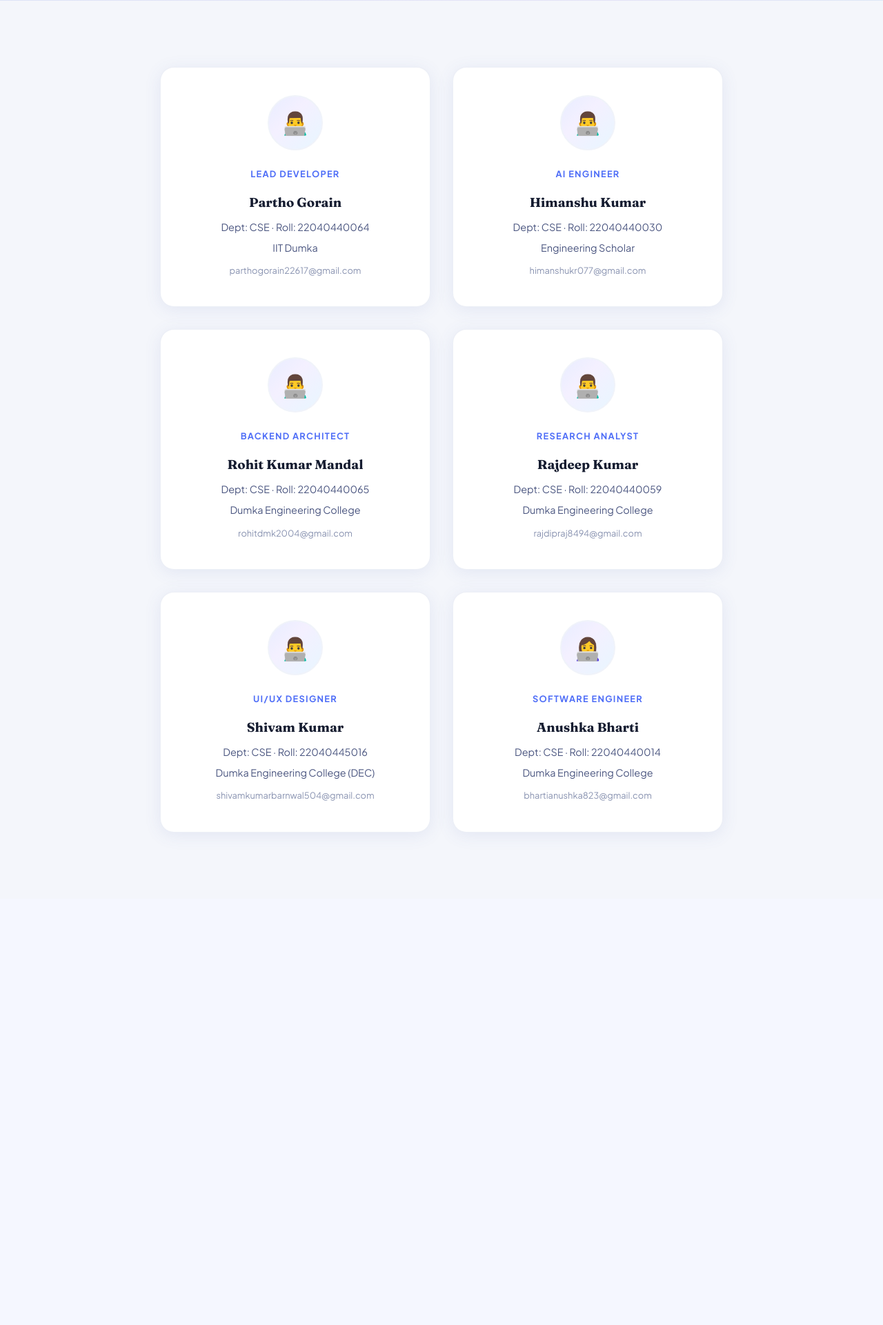
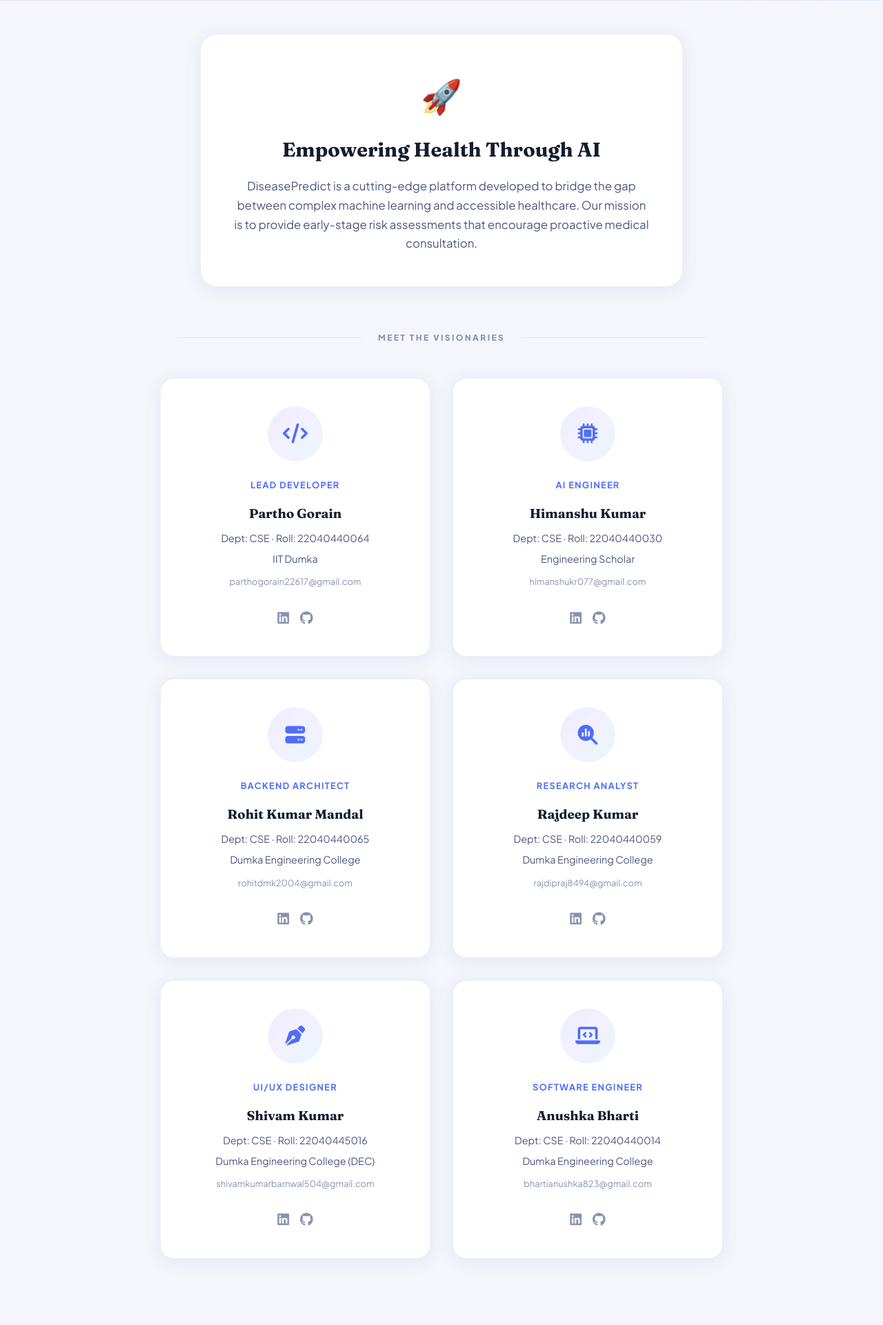
Before and after one commit to techforgeaisolution-star/health, a Flask app: page /about in a window 1280 px wide. Shown: the part 295-2216 px from the top of the page at 69% size. Before the commit the page ends 1456 px from the top, so only its background shows below. Run offline with Flask 3, Linux system fonts and the light colour scheme; parts of the project's set-up code (start-up, migrations or seed data) failed here and were passed over.

Commit message:
Initial commit

```diff
--- a/static/css/main.css
+++ b/static/css/main.css
@@ -1055,7 +1055,8 @@ footer {
   display: flex;
   align-items: center;
   justify-content: center;
-  font-size: 2rem;
+  font-size: 1.8rem;
+  color: var(--accent);
   border: 2px solid var(--surface2);
 }
 
@@ -1064,3 +1065,49 @@ footer {
 .team-info { color: var(--text2); font-size: 0.9rem; margin-bottom: 0.4rem; }
 .team-email { color: var(--muted); font-size: 0.8rem; text-decoration: none; transition: color 0.2s; }
 .team-email:hover { color: var(--accent); }
+
+.team-socials {
+  display: flex;
+  justify-content: center;
+  gap: 1rem;
+  margin-top: 1.5rem;
+}
+
+.team-socials a {
+  color: var(--muted);
+  font-size: 1.2rem;
+  transition: all 0.2s;
+}
+
+.team-socials a:hover {
+  color: var(--accent);
+  transform: translateY(-2px);
+}
+
+/* ── ABOUT PAGE EXTRAS ── */
+.about-mission {
+  text-align: center;
+  max-width: 700px;
+  margin: 0 auto 4rem;
+  padding: 3rem;
+  background: var(--surface);
+  border: 1px solid var(--border);
+  border-radius: 24px;
+  box-shadow: var(--shadow);
+}
+
+.mission-icon { font-size: 3rem; margin-bottom: 1rem; }
+.about-mission h2 { font-family: 'Fraunces', serif; font-size: 1.8rem; margin-bottom: 1rem; color: var(--text); }
+.about-mission p { color: var(--text2); font-size: 1.05rem; }
+
+.section-divider {
+  display: flex;
+  align-items: center;
+  margin: 4rem 0 2rem;
+  color: var(--muted);
+  font-size: 0.75rem;
+  font-weight: 800;
+  text-transform: uppercase;
+  letter-spacing: 0.2em;
+}
+.section-divider::before, .section-divider::after { content: ''; flex: 1; height: 1px; background: var(--border); margin: 0 1.5rem; }
--- a/templates/about.html
+++ b/templates/about.html
@@ -5,6 +5,7 @@
   <meta name="viewport" content="width=device-width, initial-scale=1.0"/>
   <title>About Us — DiseasePredict</title>
   <link rel="stylesheet" href="{{ url_for('static', filename='css/main.css') }}"/>
+  <link rel="stylesheet" href="https://cdnjs.cloudflare.com/ajax/libs/font-awesome/6.5.1/css/all.min.css"/>
 </head>
 <body>
 
@@ -36,66 +37,104 @@
   </div>
 
   <div class="form-container">
+    <!-- Mission Section -->
+    <div class="about-mission">
+      <div class="mission-icon">🚀</div>
+      <h2>Empowering Health Through AI</h2>
+      <p>
+        DiseasePredict is a cutting-edge platform developed to bridge the gap between complex machine learning and accessible healthcare.
+        Our mission is to provide early-stage risk assessments that encourage proactive medical consultation.
+      </p>
+    </div>
+
+    <div class="section-divider">
+      <span>Meet the Visionaries</span>
+    </div>
+
     <div class="team-grid">
 
       <!-- Member 1 -->
       <div class="team-card">
-        <div class="team-avatar">👨‍💻</div>
+        <div class="team-avatar"><i class="fa-solid fa-code"></i></div>
         <span class="team-role">Lead Developer</span>
         <h3>Partho Gorain</h3>
         <p class="team-info">Dept: CSE · Roll: 22040440064</p>
         <p class="team-info">IIT Dumka</p>
         <a href="mailto:parthogorain22617@gmail.com" class="team-email">parthogorain22617@gmail.com</a>
+        <div class="team-socials">
+          <a href="#"><i class="fa-brands fa-linkedin"></i></a>
+          <a href="#"><i class="fa-brands fa-github"></i></a>
+        </div>
       </div>
 
       <!-- Member 2 -->
       <div class="team-card">
-        <div class="team-avatar">👨‍💻</div>
+        <div class="team-avatar"><i class="fa-solid fa-microchip"></i></div>
         <span class="team-role">AI Engineer</span>
         <h3>Himanshu Kumar</h3>
         <p class="team-info">Dept: CSE · Roll: 22040440030</p>
         <p class="team-info">Engineering Scholar</p>
         <a href="mailto:himanshukr077@gmail.com" class="team-email">himanshukr077@gmail.com</a>
+        <div class="team-socials">
+          <a href="#"><i class="fa-brands fa-linkedin"></i></a>
+          <a href="#"><i class="fa-brands fa-github"></i></a>
+        </div>
       </div>
 
       <!-- Member 3 -->
       <div class="team-card">
-        <div class="team-avatar">👨‍💻</div>
+        <div class="team-avatar"><i class="fa-solid fa-server"></i></div>
         <span class="team-role">Backend Architect</span>
         <h3>Rohit Kumar Mandal</h3>
         <p class="team-info">Dept: CSE · Roll: 22040440065</p>
         <p class="team-info">Dumka Engineering College</p>
         <a href="mailto:rohitdmk2004@gmail.com" class="team-email">rohitdmk2004@gmail.com</a>
+        <div class="team-socials">
+          <a href="#"><i class="fa-brands fa-linkedin"></i></a>
+          <a href="#"><i class="fa-brands fa-github"></i></a>
+        </div>
       </div>
 
       <!-- Member 4 -->
       <div class="team-card">
-        <div class="team-avatar">👨‍💻</div>
+        <div class="team-avatar"><i class="fa-solid fa-magnifying-glass-chart"></i></div>
         <span class="team-role">Research Analyst</span>
         <h3>Rajdeep Kumar</h3>
         <p class="team-info">Dept: CSE · Roll: 22040440059</p>
         <p class="team-info">Dumka Engineering College</p>
         <a href="mailto:rajdipraj8494@gmail.com" class="team-email">rajdipraj8494@gmail.com</a>
+        <div class="team-socials">
+          <a href="#"><i class="fa-brands fa-linkedin"></i></a>
+          <a href="#"><i class="fa-brands fa-github"></i></a>
+        </div>
       </div>
 
       <!-- Member 5 -->
       <div class="team-card">
-        <div class="team-avatar">👨‍💻</div>
+        <div class="team-avatar"><i class="fa-solid fa-pen-nib"></i></div>
         <span class="team-role">UI/UX Designer</span>
         <h3>Shivam Kumar</h3>
         <p class="team-info">Dept: CSE · Roll: 22040445016</p>
         <p class="team-info">Dumka Engineering College (DEC)</p>
         <a href="mailto:shivamkumarbarnwal504@gmail.com" class="team-email">shivamkumarbarnwal504@gmail.com</a>
+        <div class="team-socials">
+          <a href="#"><i class="fa-brands fa-linkedin"></i></a>
+          <a href="#"><i class="fa-brands fa-github"></i></a>
+        </div>
       </div>
 
       <!-- Member 6 -->
       <div class="team-card">
-        <div class="team-avatar">👩‍💻</div>
+        <div class="team-avatar"><i class="fa-solid fa-laptop-code"></i></div>
         <span class="team-role">Software Engineer</span>
         <h3>Anushka Bharti</h3>
         <p class="team-info">Dept: CSE · Roll: 22040440014</p>
         <p class="team-info">Dumka Engineering College</p>
         <a href="mailto:bhartianushka823@gmail.com" class="team-email">bhartianushka823@gmail.com</a>
+        <div class="team-socials">
+          <a href="#"><i class="fa-brands fa-linkedin"></i></a>
+          <a href="#"><i class="fa-brands fa-github"></i></a>
+        </div>
       </div>
 
     </div>
```
